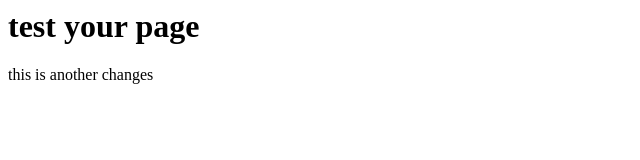
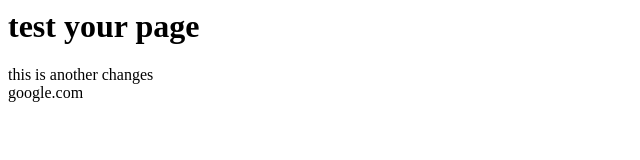
Before and after one commit to ronyrosy/testproject, a plain HTML site: page index.html in a window 1280 px wide. Shown: the whole page, without its empty margins (0-640 px from the left). Drawn offline with Linux system fonts and the light colour scheme.

Commit message:
added div and section

```diff
--- a/index.html
+++ b/index.html
@@ -5,4 +5,7 @@
 	<div>
 		this is another changes
 	</div>
+	<section>
+		google.com
+	</section>
 </html>
```
